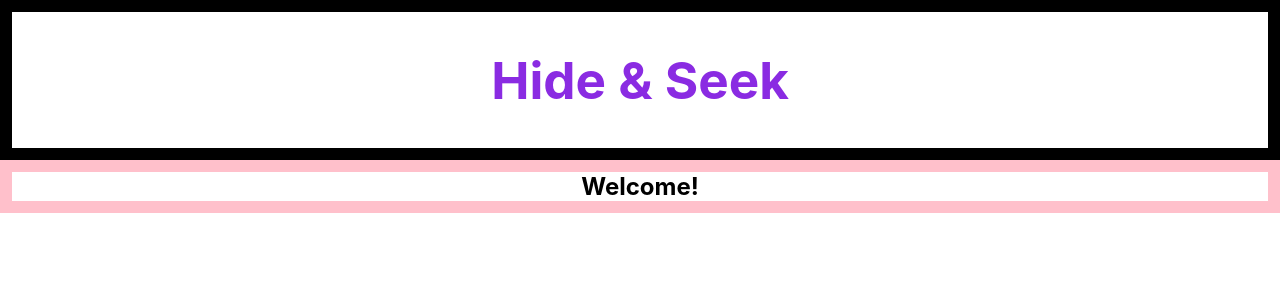
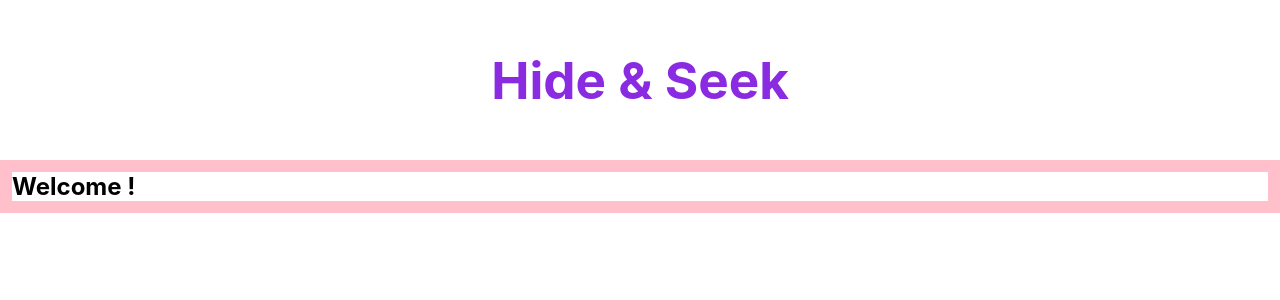
Before and after one commit to franco-ortega/hide-and-seek, a React (Create React App) app: page /welcome in a window 1280 px wide. Shown: the top 300 px of the page. Built offline with nearby package versions, Linux system fonts and the light colour scheme.

Commit message:
add prop to Header and Welcome

```diff
--- a/src/components/App/App.scss
+++ b/src/components/App/App.scss
@@ -14,24 +14,24 @@ html, body {
 }
 
 
-.App {
-  text-align: center;
-}
+// .App {
+//   text-align: center;
+// }
 
 
-@media (prefers-reduced-motion: no-preference) {
-  .App-logo {
-    animation: App-logo-spin infinite 20s linear;
-  }
-}
+// @media (prefers-reduced-motion: no-preference) {
+//   .App-logo {
+//     animation: App-logo-spin infinite 20s linear;
+//   }
+// }
 
 
 
-@keyframes App-logo-spin {
-  from {
-    transform: rotate(0deg);
-  }
-  to {
-    transform: rotate(360deg);
-  }
-}
+// @keyframes App-logo-spin {
+//   from {
+//     transform: rotate(0deg);
+//   }
+//   to {
+//     transform: rotate(360deg);
+//   }
+// }
--- a/src/components/Header/Header.module.scss
+++ b/src/components/Header/Header.module.scss
@@ -1,20 +1,27 @@
 .Header {
-    border: black solid 1vw;
+    // border: black solid 1vw;
     height: 20vh;
-    display: flex;
-    flex-direction: column;
+    display: grid;
+    grid-template-columns: repeat(3, 1fr);
+    grid-template-rows: 1, 1fr;
+
     align-items: center;
-    justify-content: center;
 
     h1 {
+        grid-column: 2 / 3;
+        grid-row: 1 /2;
+        // background: yellow;
         color: blueviolet;
-        // display: flex;
-        // align-items: center;
-        // justify-content: center;
+        width: 100%;
         font-size: 4vw;
+        text-align: center;
     }
 
     p {
-        float: right;
+        grid-column: 3 / 4;
+        grid-row: 1 /2;
+        width: 100%;
+        text-align: end;
+        padding: 2vw;
     }
 }
--- a/src/components/Welcome/Welcome.jsx
+++ b/src/components/Welcome/Welcome.jsx
@@ -1,12 +1,18 @@
 import React from 'react';
+import PropTypes from 'prop-types';
 import styles from './Welcome.module.scss';
 
-const Welcome = () => {
+const Welcome = ({ player }) => {
   return (
     <div className={styles.Welcome}>
-      <h2>Welcome!</h2>
+      <h2>Welcome {player}!</h2>
     </div>
   );
 };
 
+Welcome.propTypes = {
+  player: PropTypes.string.isRequired
+};
+
+
 export default Welcome;
```
